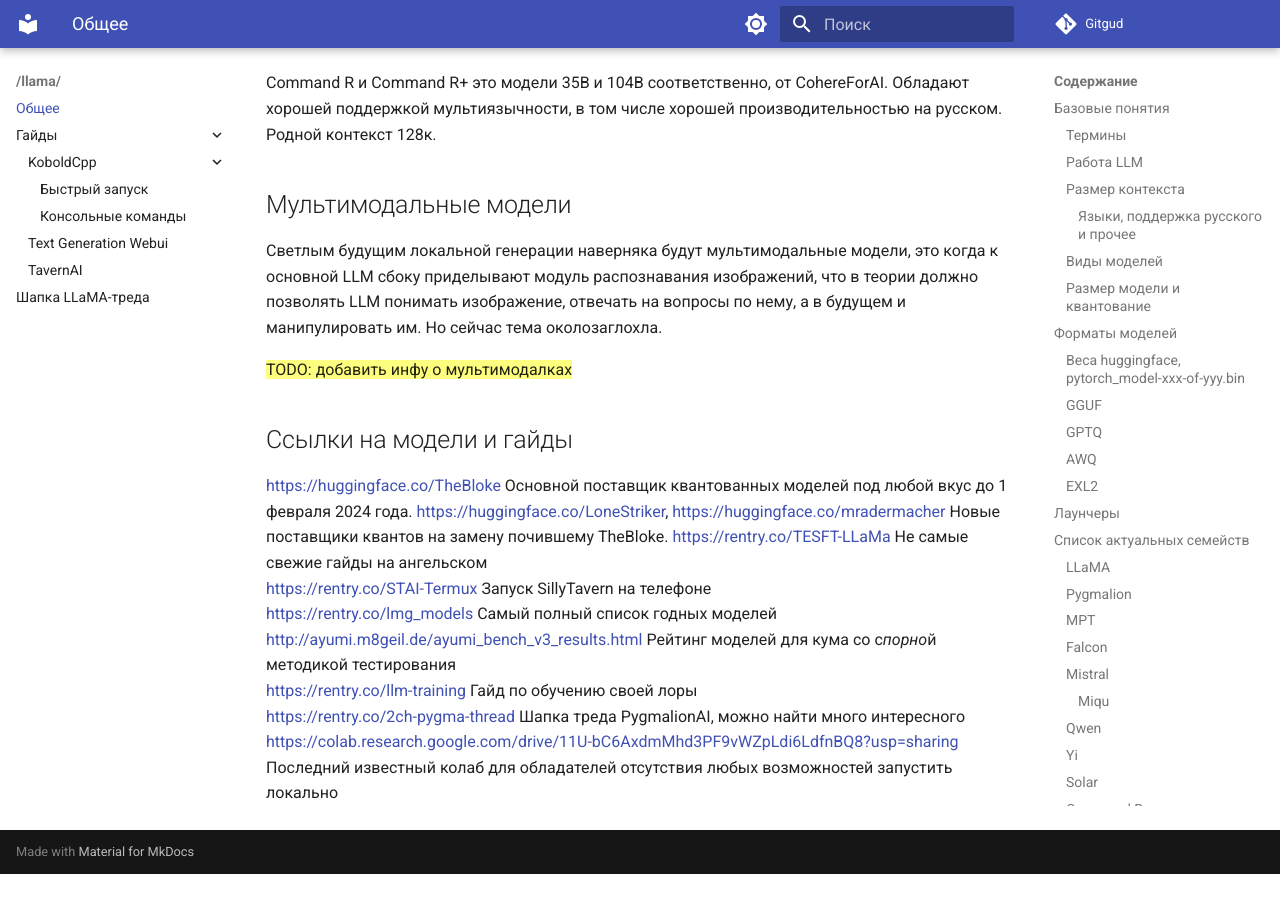
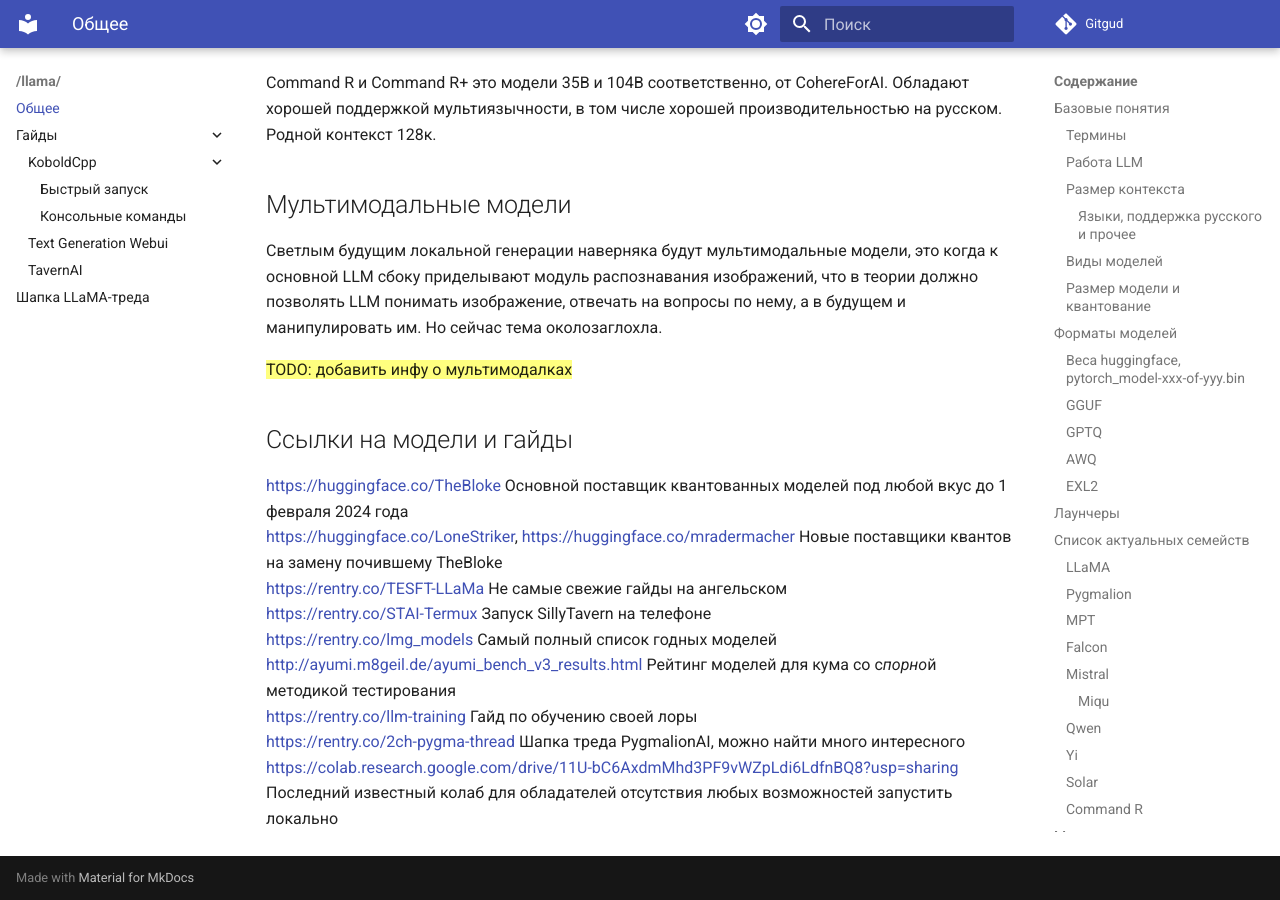
Before and after one commit to 2ch-ai/wiki, an MkDocs documentation site: the page built from docs/llama/index.md, in a window 1280 px wide and 900 px high, scrolled down 11084 px. Built offline with MkDocs 1.6.1 and Material for MkDocs 9.7.7, drawn with Linux system fonts in a browser that asks for light colours; before the commit the page ends 11958 px from its top, so only the background shows below that.

Commit message:
Исправление ебучих переносов

```diff
--- a/docs/llama/index.md
+++ b/docs/llama/index.md
@@ -204,8 +204,8 @@
 
 ## Ссылки на модели и гайды
 
-<https://huggingface.co/TheBloke> Основной поставщик квантованных моделей под любой вкус до 1 февраля 2024 года.
-<https://huggingface.co/LoneStriker>, <https://huggingface.co/mradermacher> Новые поставщики квантов на замену почившему TheBloke.
+<https://huggingface.co/TheBloke> Основной поставщик квантованных моделей под любой вкус до 1 февраля 2024 года
+<https://huggingface.co/LoneStriker>, <https://huggingface.co/mradermacher> Новые поставщики квантов на замену почившему TheBloke
 <https://rentry.co/TESFT-LLaMa> Не самые свежие гайды на ангельском
 <https://rentry.co/STAI-Termux> Запуск SillyTavern на телефоне
 <https://rentry.co/lmg_models> Самый полный список годных моделей
```
